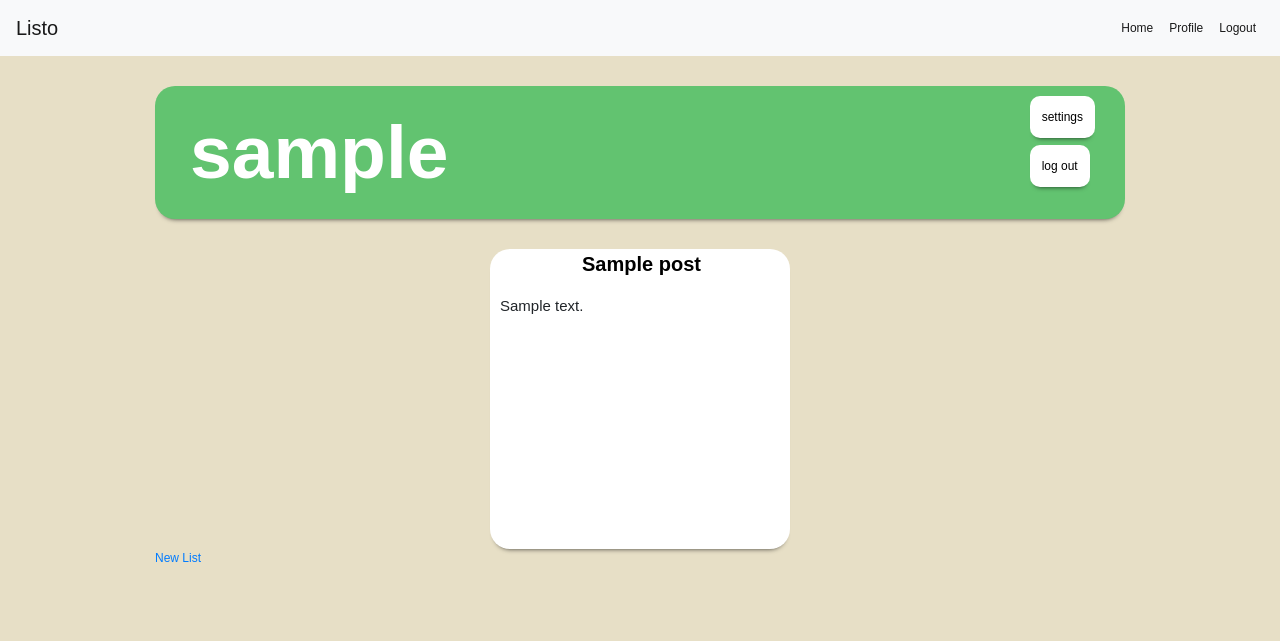
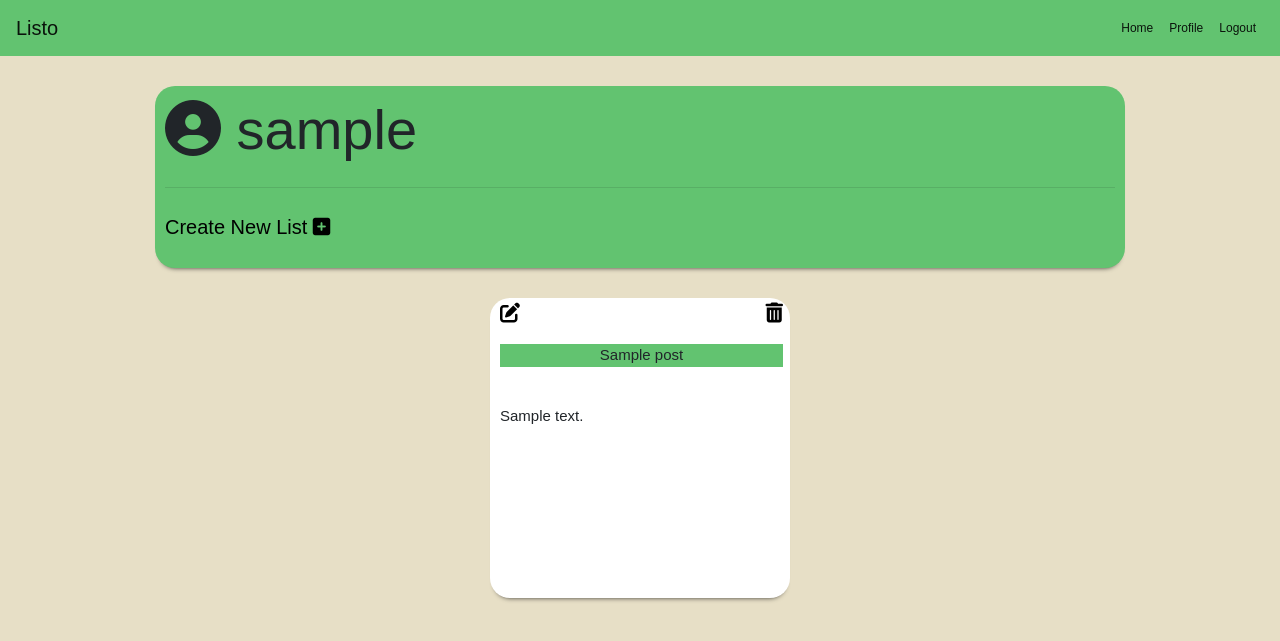
Before and after one commit to antonio-lopez/cpsc-349-project-one, a Flask app: a page that uses app/templates/base.html in a window 1280 px wide. Shown: the top 641 px of the page. Run offline with Flask 2, Linux system fonts and the light colour scheme; a user stored in the database is signed in; tables that the repository leaves empty hold one stand-in row (values such as "Sample post"); some libraries are stand-ins or nearby versions.

Commit message:
added styles and option to delete list
working on home page

```diff
--- a/app/routes.py
+++ b/app/routes.py
@@ -16,7 +16,12 @@ def render_me():
 @app.route('/index')
 @login_required
 def index():
-    return render_template('homepage.html', title='Home Page')
+    user = User.query.limit(3).all()
+    # posts = user.posts.order_by(Post.timestamp.desc())
+    # user = User.query.order_by(User.username).all()
+    # user = User.query.all()
+    # posts = user.posts.query.all()
+    return render_template('home.html', title='Home Page', user=user)
 
 @app.route('/login', methods=['GET', 'POST'])
 def login():
@@ -91,3 +96,12 @@ def new_list():
         return redirect(url_for('user', username=username)) # redirect to user profile and pass current username
     return render_template('add_list.html', title='New Post', user=user,
                            form=form)
+
+@app.route('/delete/<int:id>')
+@login_required
+def delete_post(id):
+    username = current_user.username
+    post = Post.query.get_or_404(id)
+    db.session.delete(post)
+    db.session.commit()
+    return redirect(url_for('user', username=username))
--- a/app/templates/_post.html
+++ b/app/templates/_post.html
@@ -1,6 +1,19 @@
 <!-- base template for posts which will be reference in the user.html file -->
 <div class="list-box">
-    <center><p><a href="{{ url_for('edit_list', id=post.id) }}" class="list-title" title="edit list">{{ post.title }}</a></p></center>
+    <div style="display: flex; justify-content: space-between;">
+        <a href="{{ url_for('edit_list', id=post.id) }}" class="list-title" title="edit list"><i
+                class="fas fa-edit"></i></a>
+        <a href="{{ url_for('delete_post', id=post.id) }}" class="list-title" title="edit list"><i
+                class="fas fa-trash-alt"></i></a>
+    </div>
+
+    <p>
+        <center style="background-color: #62C370;">{{ post.title }}</center>
+    </p>
+
+    <!-- split_body = {{ post.body }} -->
+    <p style="white-space: pre-line;">
+        {{ post.body }}
+    </p>
     <!-- list box template -->
-    {{ post.body }}
 </div>
--- a/app/templates/base.html
+++ b/app/templates/base.html
@@ -4,8 +4,9 @@
     <meta charset="UTF-8">
     <meta name="viewport" content="width=device-width, initial-scale=1.0">
     <link rel="stylesheet" href="https://cdn.jsdelivr.net/npm/bootstrap@4.5.3/dist/css/bootstrap.min.css" integrity="sha384-TX8t27EcRE3e/ihU7zmQxVncDAy5uIKz4rEkgIXeMed4M0jlfIDPvg6uqKI2xXr2" crossorigin="anonymous">
-    <!-- <link rel= "stylesheet" type= "text/css" href= "{{ url_for('static',filename='styles/style.css') }}"> -->
-    <!-- <link rel="stylesheet" type= "text/css" href= "{{ url_for('static',filename='styles/auth.css') }}"> -->
+    <script src="https://kit.fontawesome.com/8a0e7e10be.js"> crossorigin="anonymous"</script>
+
+    <!-- Change the Register / Sign In options depending if user is logged in -->
     {% if title == "Sign In" %}
     <title>{{ title }}</title>
     <link rel="stylesheet" type= "text/css" href= "{{ url_for('static',filename='styles/auth.css') }}">
@@ -18,7 +19,7 @@
     {% endif %}
 </head>
 <body>
-    <nav class="navbar navbar-expand-md navbar-light bg-light">
+    <nav class="navbar navbar-expand-md navbar-light " style="background-color: #62C370;">
         <a class="navbar-brand" href="#">Listo</a>
         <button class="navbar-toggler" type="button" data-toggle="collapse" data-target="#navbarNav" aria-controls="navbarNav" aria-expanded="false" aria-label="Toggle navigation">
             <span class="navbar-toggler-icon"></span>
@@ -43,16 +44,6 @@
             </ul>
           </div>
       </nav>
-    <!-- <div>
-        Listo:
-        <a href="{{ url_for('index') }}">Home</a>
-        {% if current_user.is_anonymous %}
-        <a href="{{ url_for('login') }}">Login</a>
-        {% else %}
-        <a href="{{ url_for('user', username=current_user.username) }}">Profile</a>
-        <a href="{{ url_for('logout') }}">Logout</a>
-        {% endif %}
-    </div> -->
     {% block content %}{% endblock %}
     <script src="https://code.jquery.com/jquery-3.5.1.slim.min.js" integrity="sha384-DfXdz2htPH0lsSSs5nCTpuj/zy4C+OGpamoFVy38MVBnE+IbbVYUew+OrCXaRkfj" crossorigin="anonymous"></script>
 <script src="https://cdn.jsdelivr.net/npm/bootstrap@4.5.3/dist/js/bootstrap.bundle.min.js" integrity="sha384-ho+j7jyWK8fNQe+A12Hb8AhRq26LrZ/JpcUGGOn+Y7RsweNrtN/tE3MoK7ZeZDyx" crossorigin="anonymous"></script>
--- a/app/templates/user.html
+++ b/app/templates/user.html
@@ -4,27 +4,17 @@
 {% if user == current_user %}
 {% endif %}
 <div class="container">
-    <div class="header">
-        <span class="title">{{ user.username }}</span>
-
-        <div class="header-buttons">
-            <form>
-                <button class="title-button" formaction="settings.html">settings</button>
-                <button class="title-button" formaction="homepage.html">log out</button>
-            </form>
-        </div> <!-- header-buttons -->
-    </div> <!-- header -->
-
-
+    <div class="jumbotron jumbotron-fluid header">
+        <div>
+            <h1 class="display-4"><i class="fas fa-user-circle"></i>  {{user.username}}</h1>
+            <hr class="my-4">
+            <p style="font-size: 20px;color: black;">Create New List <a href="{{ url_for('new_list') }}" style="font-size: 20px;color: black;"><i class="fas fa-plus-square"></i></a></p>
+        </div>
+    </div>
     <div class="board-grid">
         {% for post in posts %}
         {% include '_post.html' %}
         {% endfor %}
     </div>
-
-    <a href="{{ url_for('new_list') }}">New List</a>
-
-
-
 </div> <!-- container -->
 {% endblock %}
```
Also changed, not shown: app/templates/home.html (+26 -6 lines), app.db.
